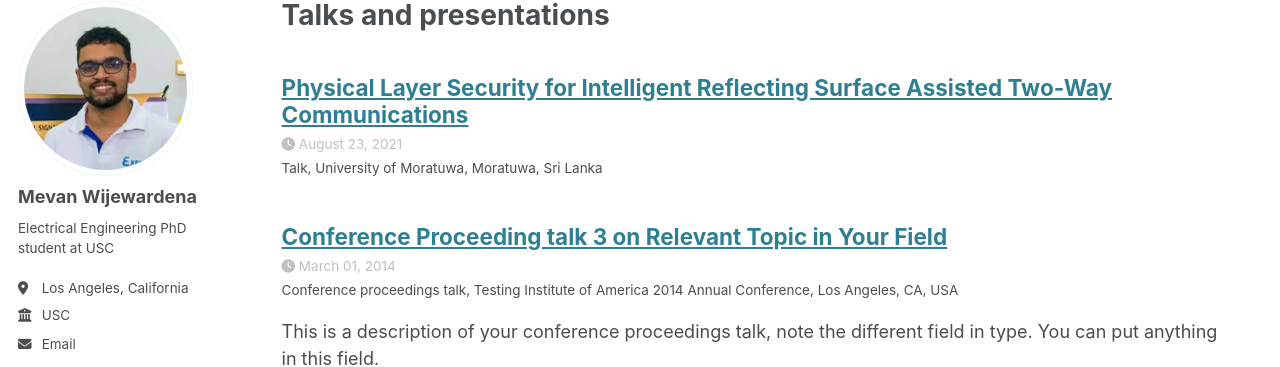
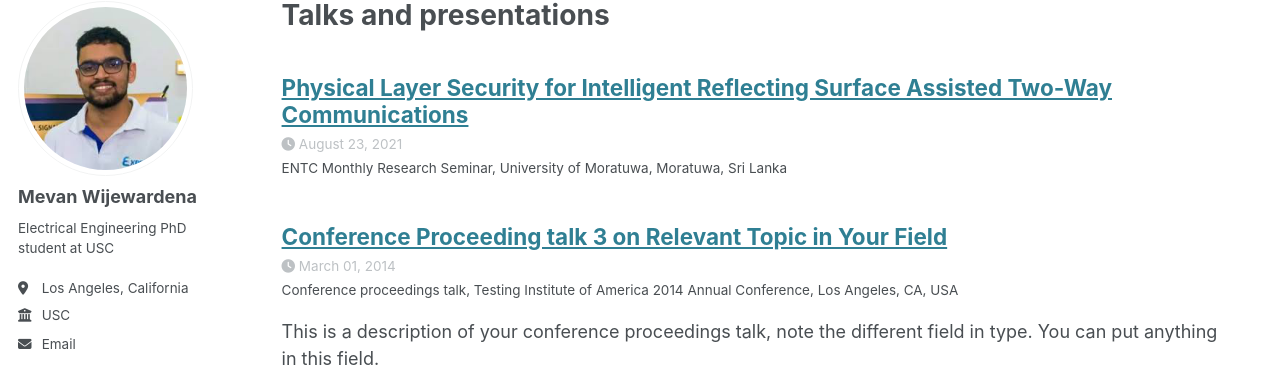
Before and after one commit to mevanwijewardena/mevanwijewardena.github.io, a Jekyll site: the page built from _pages/talks.html, in a window 1280 px wide and 1217 px high. Shown: the part 98-465 px from the top of the window. Built offline with Jekyll 4.4.1, drawn with Linux system fonts in a browser that asks for light colours; some web fonts are replaced.

Commit message:
Update 2012-03-01-talk-1.md

```diff
--- a/_talks/2012-03-01-talk-1.md
+++ b/_talks/2012-03-01-talk-1.md
@@ -1,7 +1,7 @@
 ---
 title: "Physical Layer Security for Intelligent Reflecting Surface Assisted Two-Way Communications"
 collection: talks
-type: "Talk"
+type: "ENTC Monthly Research Seminar"
 permalink: /talks/2012-03-01-talk-1
 venue: "University of Moratuwa"
 date: 2021-08-23
```
